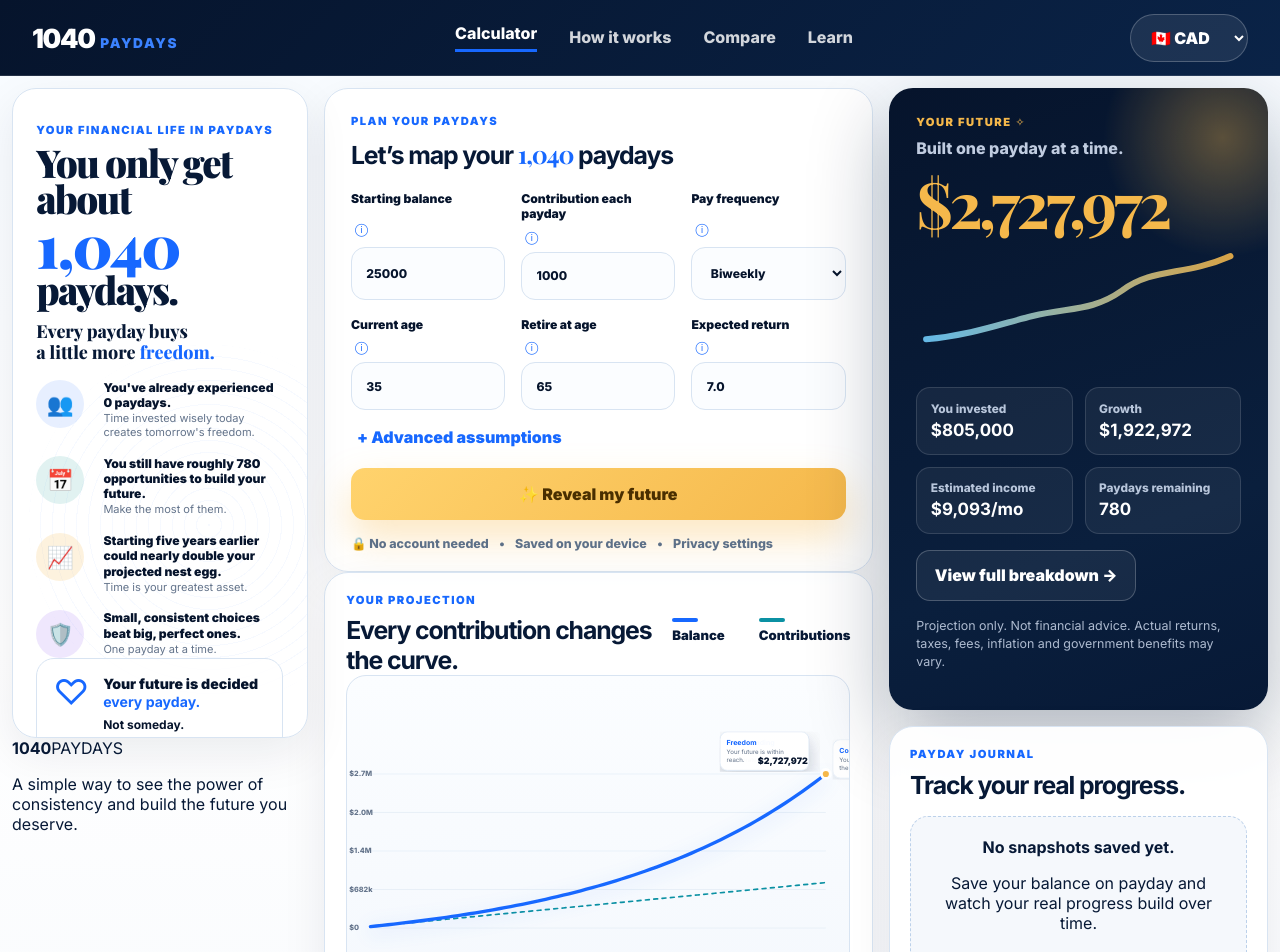
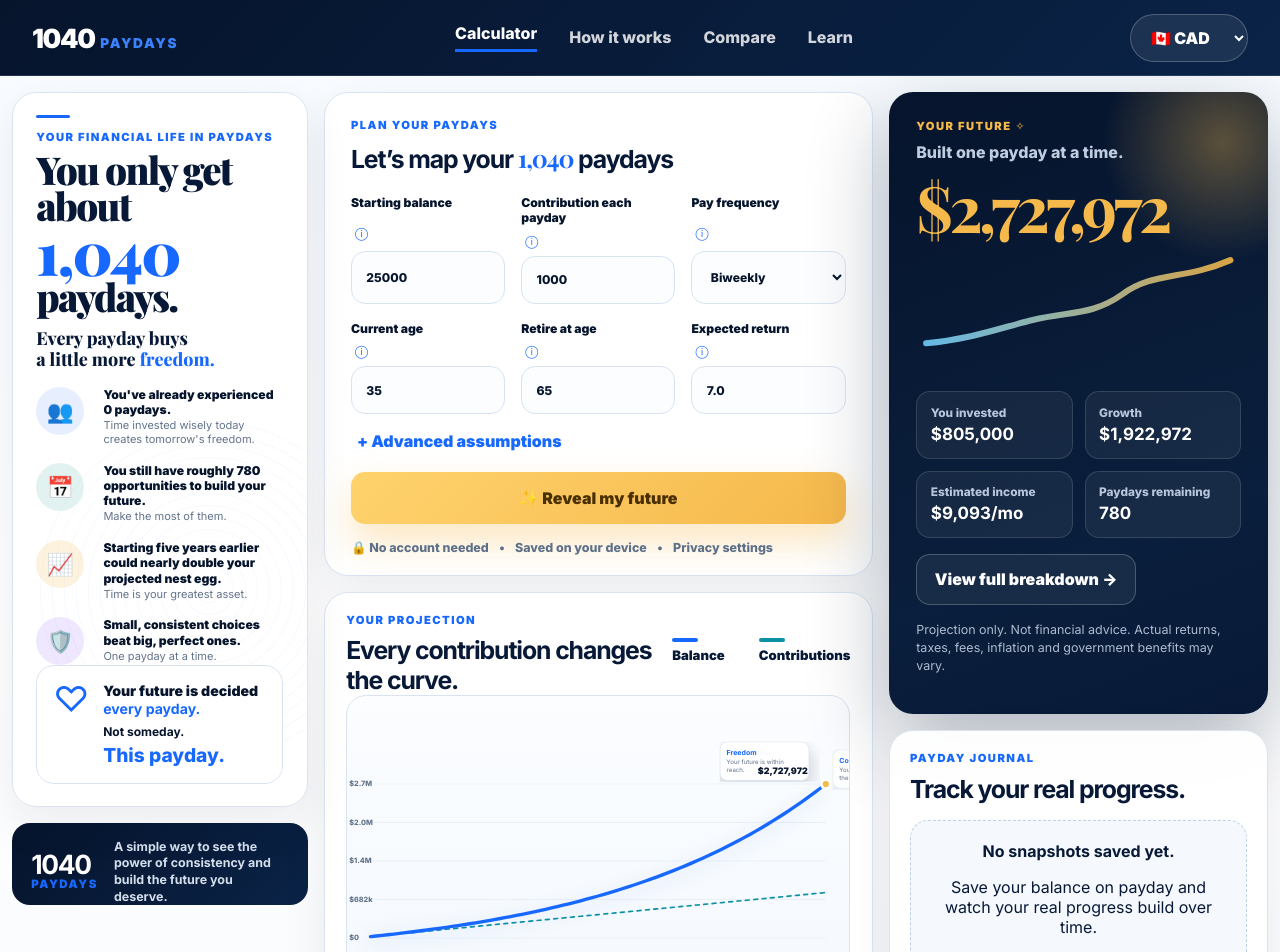
Before and after one commit to calgal7-del/1040-paydays, a React (Vite) app: page / in a window 1280 px wide. Shown: the top 952 px of the page. Built offline with nearby package versions, Linux system fonts and the light colour scheme.

Commit message:
Update App.css

```diff
--- a/src/App.css
+++ b/src/App.css
@@ -481,3 +481,110 @@ input:focus, select:focus { border-color: var(--blue); box-shadow: 0 0 0 4px rgb
     padding: 1rem 2rem !important;
   }
 }
+/* FINAL: MATCH APPROVED MOCKUP STRUCTURE */
+
+@media (min-width: 1151px) {
+  .mainLayout {
+    width: min(1760px, calc(100% - 1.5rem)) !important;
+    margin: 1rem auto 0 !important;
+  }
+
+  .topGrid {
+    display: grid !important;
+    grid-template-columns: 0.78fr 1.45fr 1fr !important;
+    gap: 1rem !important;
+    align-items: start !important;
+  }
+
+  .leftStack,
+  .centerStack,
+  .rightRail {
+    display: grid !important;
+    gap: 1rem !important;
+    min-width: 0 !important;
+  }
+
+  .leftStack {
+    grid-template-rows: auto 82px !important;
+  }
+
+  .centerStack {
+    grid-template-rows: auto auto !important;
+  }
+
+  .hero {
+    height: auto !important;
+    min-height: 0 !important;
+    max-height: none !important;
+  }
+
+  .calculatorCard,
+  .projectionCard,
+  .graphCard,
+  .journalCard,
+  .newsletterCard {
+    height: auto !important;
+    max-height: none !important;
+  }
+
+  .graphCard {
+    grid-column: auto !important;
+    min-height: 430px !important;
+  }
+
+  .graphCanvas svg {
+    height: 330px !important;
+  }
+
+  .footer {
+    display: none !important;
+  }
+
+  .miniFooter {
+    display: grid !important;
+    grid-template-columns: auto 1fr;
+    align-items: center;
+    gap: 1rem;
+    min-height: 82px;
+    padding: 1rem 1.2rem;
+    border-radius: 18px;
+    background: linear-gradient(135deg, #06142c, #0a2347);
+    color: white;
+  }
+
+  .miniFooterLogo strong {
+    display: block;
+    font-size: 1.65rem;
+    line-height: 0.9;
+    letter-spacing: -0.05em;
+  }
+
+  .miniFooterLogo span {
+    display: block;
+    color: var(--blue);
+    font-weight: 900;
+    letter-spacing: 0.13em;
+    font-size: 0.72rem;
+  }
+
+  .miniFooter p {
+    margin: 0;
+    color: #d4deeb;
+    font-size: 0.78rem;
+    line-height: 1.35;
+    font-weight: 700;
+  }
+}
+
+@media (max-width: 1150px) {
+  .leftStack,
+  .centerStack,
+  .rightRail {
+    display: grid;
+    gap: 1rem;
+  }
+
+  .miniFooter {
+    display: none;
+  }
+}
```
